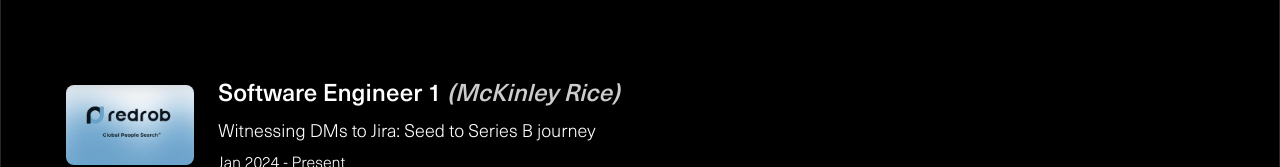
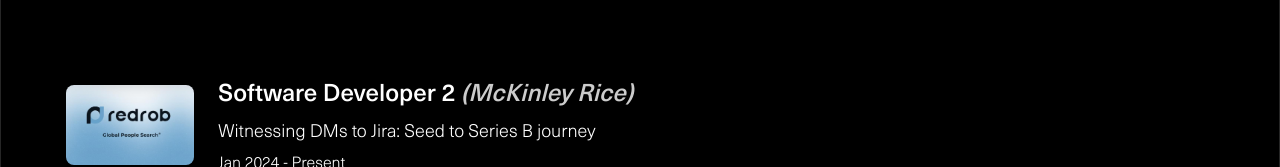
Before and after one commit to rakesh-gupta29/rakesh-gupta29.github.io, an Astro site: page / in a window 1280 px wide. Shown: the part 1253-1420 px from the top of the page. Built offline with nearby package versions, Linux system fonts and the light colour scheme; Astro itself is replaced by a stand-in of ours.

Commit message:
updated designation

```diff
--- a/src/views/home/WorkExperience.astro
+++ b/src/views/home/WorkExperience.astro
@@ -23,7 +23,7 @@
         </div>
         <div class="flex-1 flex flex-col gap-1.5 pr-3">
           <span class="text-2xl font-medium text-white"
-            >Software Engineer 1 <em class="text-white/80">(McKinley Rice)</em>
+            >Software Developer 2 <em class="text-white/80">(McKinley Rice)</em>
           </span>
           <span class="text-white font-regular text-lg"
             >Witnessing DMs to Jira: Seed to Series B journey</span
```
